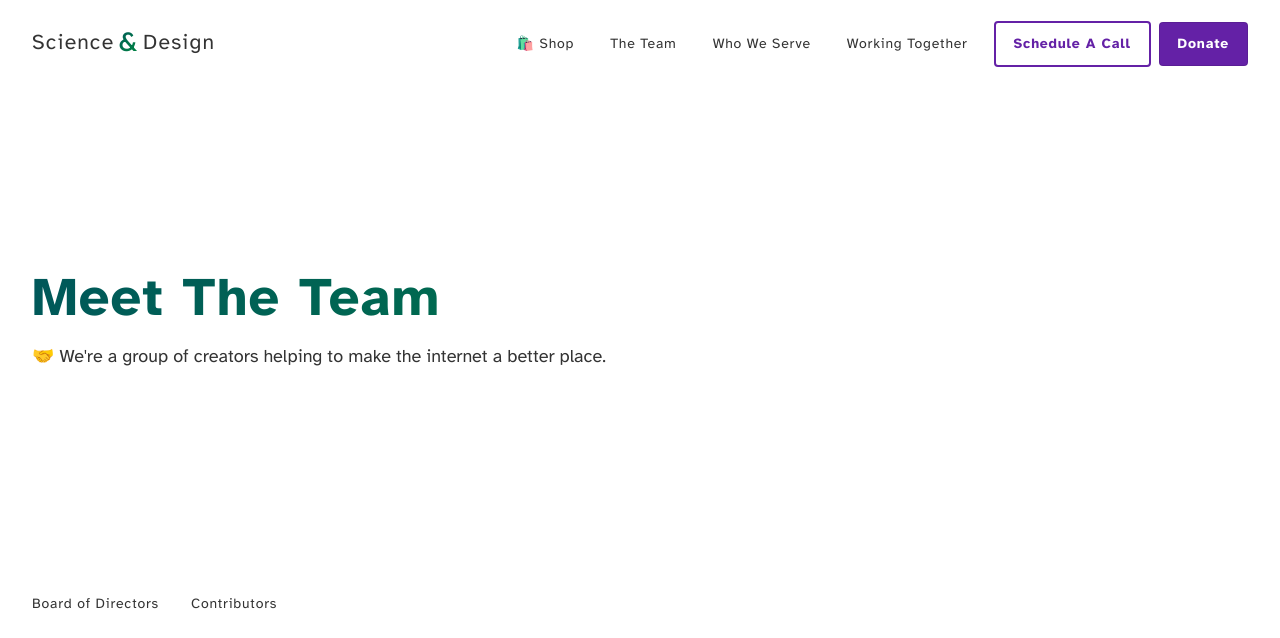
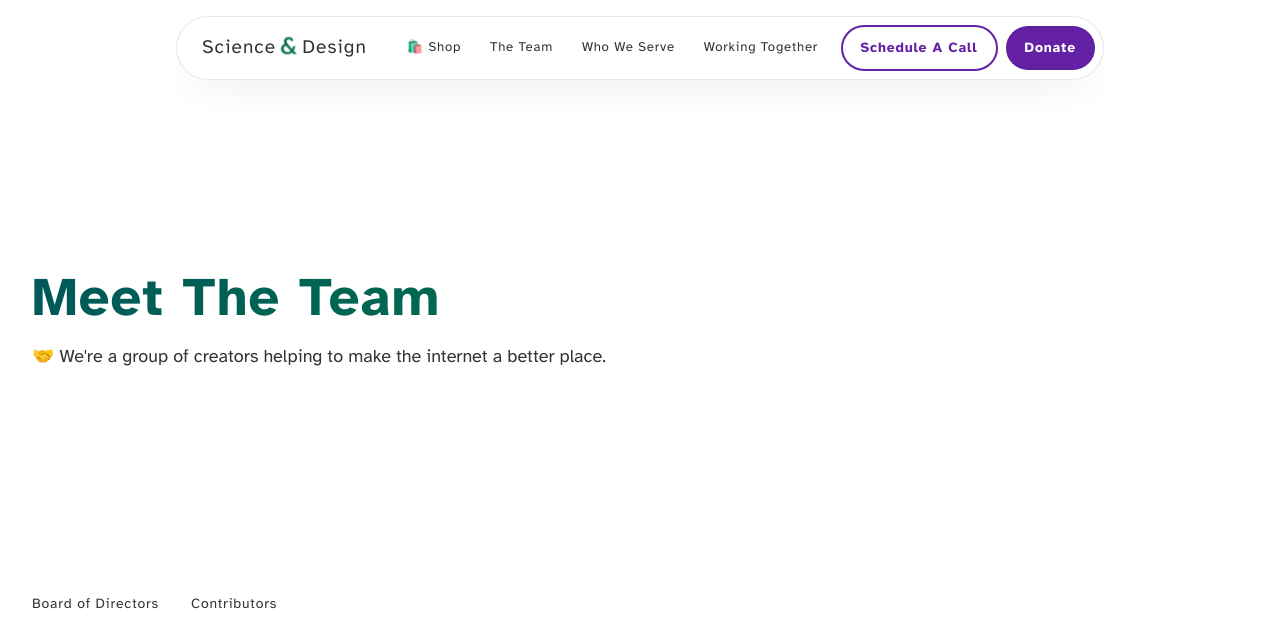
Before and after one commit to scidsg/scidsg-website, a PHP site: page /team.html in a window 1280 px wide. Shown: the top 638 px of the page. Run offline with PHP 8.4, Linux system fonts and the light colour scheme.

Commit message:
Update overrides.css

```diff
--- a/css/overrides.css
+++ b/css/overrides.css
@@ -49,6 +49,11 @@
 	#pricing {
 		background-color: inherit;
 	}
+
+  header {
+    border: var(--border-dark);
+    box-shadow: var(--shadow-lm);
+  }
 
   #getInvolved {
     background-color: var(--color-light);
@@ -193,6 +198,11 @@
     background-size: 20px 20px;
 	}
 
+  header {
+    border: var(--border-light);
+    box-shadow: var(--shadow-dm);
+  }
+
 	#users .avatar {
 		box-shadow: 3px 3px 0 rgba(178,144,210,.25);
 	}
@@ -318,9 +328,44 @@ tr th:first-of-type {
 	top: -2px
 }
 
-	header .logo {
-		top: 0 !important;
-	}
+header {
+  width: fit-content;
+  margin: var(--spacing-base) auto 0 auto;
+  border-radius: var(--radius-round);
+}
+
+header .logo {
+	top: 0 !important;
+  align-self: center;
+  padding: 0;
+  margin: 0 var(--spacing-base) 0 var(--spacing-small);
+  scale: .9;
+}
+
+header .wrapper {
+  padding: 0 var(--spacing-small);
+}
+
+nav .btn {
+  margin: var(--spacing-small) 0;
+}
+
+nav ul li a.wrapper {
+  padding: 0 calc(var(--spacing-base) * .9);
+}
+
+nav a {
+  font-size: .825rem;
+}
+
+header h1 {
+  padding: 0;
+  margin: 0;
+}
+
+.btn {
+  border-radius: var(--radius-round);
+}
 
 .intro h2 {
   -webkit-background-clip: text;
@@ -389,7 +434,6 @@ h3, h4, h5, h6 {
       box-shadow: var(--shadow-dm);
       background-color: var(--color-shade-dm);
       border: var(--border-light);
-
     }
 
     header nav ul li a:hover {
@@ -403,6 +447,10 @@ h3, h4, h5, h6 {
 
   header nav ul {
     display: none;
+  }
+
+  header nav .btn {
+    margin: var(--spacing-small) 0 !important;
   }
 
   .mobileNav {
@@ -428,6 +476,7 @@ h3, h4, h5, h6 {
 
   nav .btn:last-of-type {
     margin-right: 0;
+    margin-left: var(--spacing-small) !important;
   }
 
   nav ul .btn {
```
